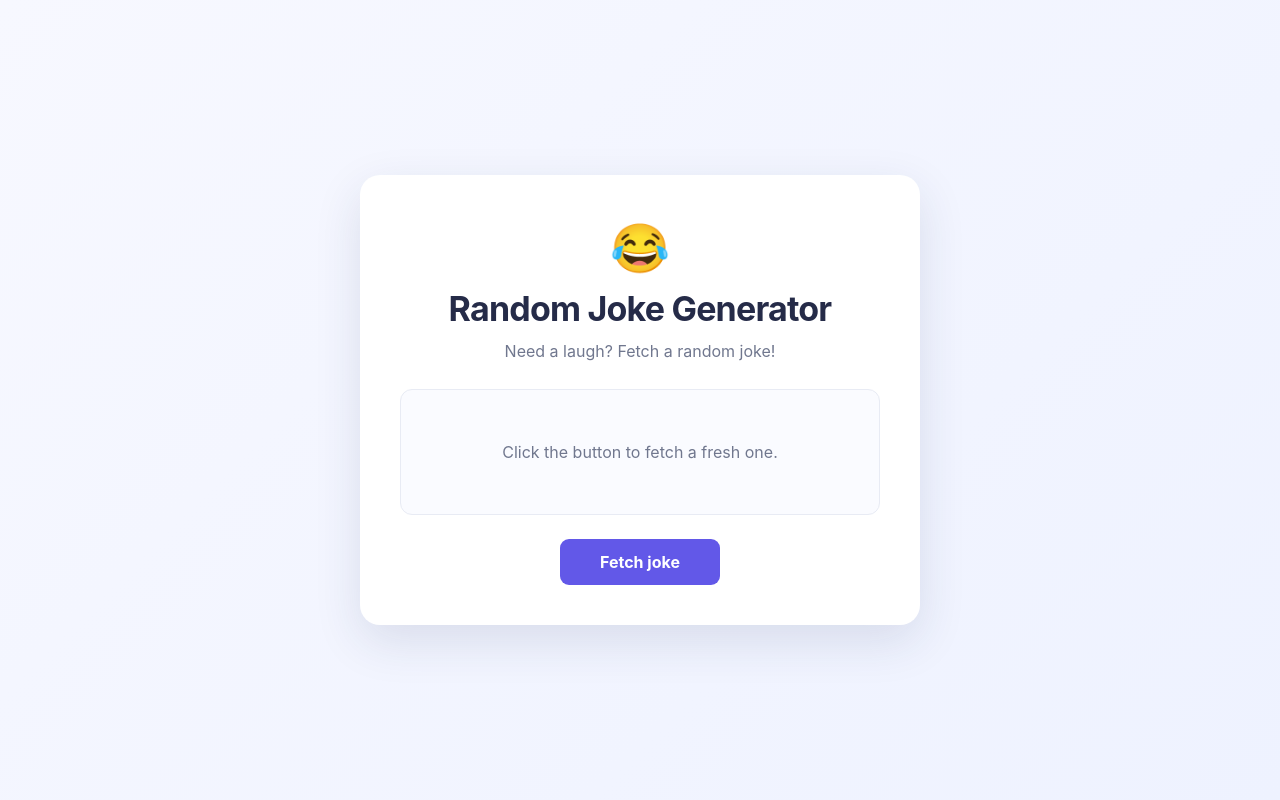
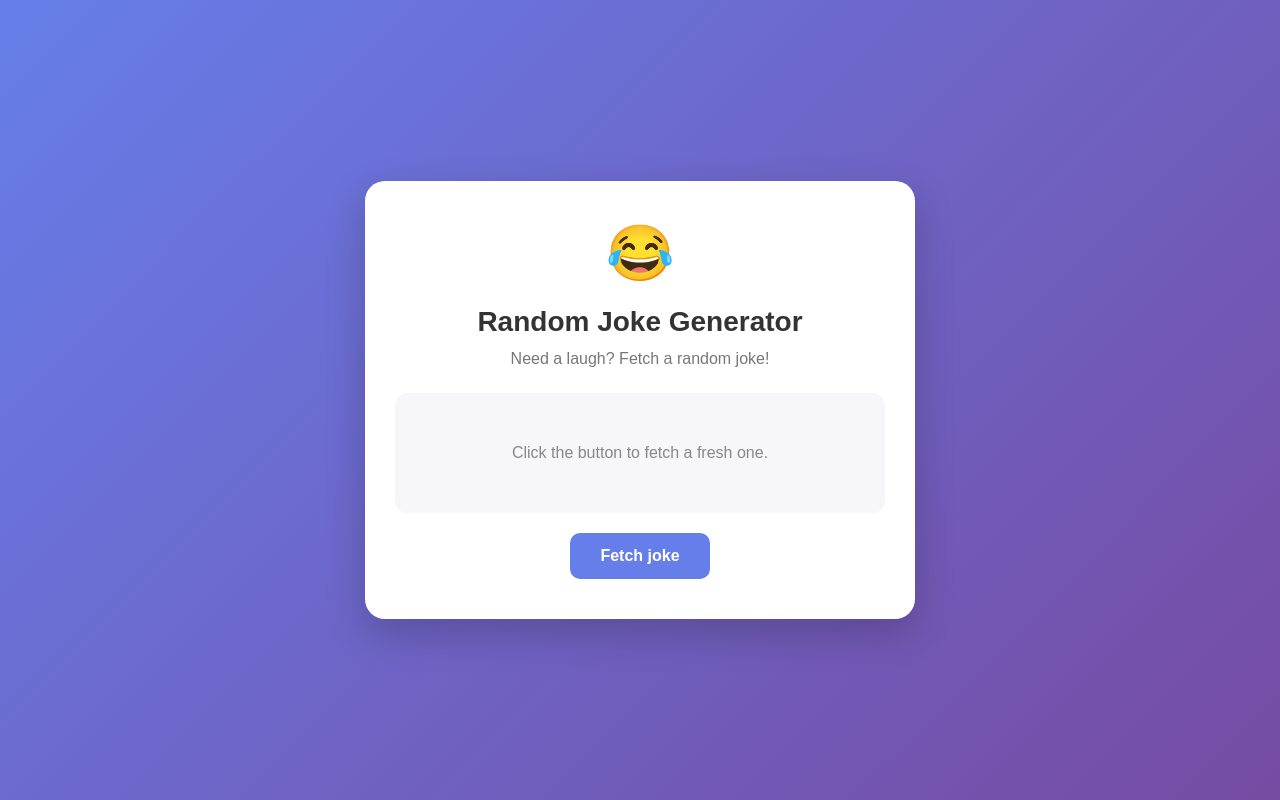
Before and after one commit to Appa45/Assignment7, a React (Vite) app in the folder random-joke-app/: page / in a window 1280 px wide. Built offline with nearby package versions, Linux system fonts and the light colour scheme.

Commit message:
changes in the app.jsx

```diff
--- a/random-joke-app/index.html
+++ b/random-joke-app/index.html
@@ -1,9 +1,9 @@
+
 <!doctype html>
 <html lang="en">
   <head>
     <meta charset="UTF-8" />
     <meta name="viewport" content="width=device-width, initial-scale=1.0" />
-    <meta name="theme-color" content="#f5f7fb" />
     <title>Random Joke Generator</title>
   </head>
   <body>
--- /dev/null
+++ b/random-joke-app/src/App.css
@@ -0,0 +1,119 @@
+
+* {
+  box-sizing: border-box;
+  margin: 0;
+  padding: 0;
+}
+
+body {
+  font-family: Arial, sans-serif;
+  background: linear-gradient(135deg, #667eea, #764ba2);
+  min-height: 100vh;
+}
+
+.page {
+  min-height: 100vh;
+  display: flex;
+  justify-content: center;
+  align-items: center;
+  padding: 20px;
+}
+
+.joke-card {
+  width: 100%;
+  max-width: 550px;
+  padding: 40px 30px;
+  background: white;
+  border-radius: 20px;
+  text-align: center;
+  box-shadow: 0 15px 40px rgba(0, 0, 0, 0.2);
+}
+
+.emoji {
+  font-size: 55px;
+  margin-bottom: 20px;
+}
+
+h1 {
+  color: #333;
+  font-size: 28px;
+  margin-bottom: 12px;
+}
+
+.subtitle {
+  color: #777;
+  margin-bottom: 25px;
+}
+
+.joke-content {
+  min-height: 120px;
+  display: flex;
+  align-items: center;
+  justify-content: center;
+  padding: 20px;
+  margin-bottom: 20px;
+  background: #f7f7fb;
+  border-radius: 12px;
+}
+
+.placeholder {
+  color: #888;
+}
+
+.status-message {
+  color: #667eea;
+  font-weight: bold;
+}
+
+.error-message {
+  color: #e53935;
+  font-weight: bold;
+}
+
+.joke-text {
+  width: 100%;
+}
+
+.setup {
+  color: #333;
+  font-size: 18px;
+  font-weight: bold;
+  margin-bottom: 15px;
+}
+
+.punchline {
+  color: #667eea;
+  font-size: 17px;
+}
+
+button {
+  background: #667eea;
+  color: white;
+  border: none;
+  border-radius: 10px;
+  padding: 14px 30px;
+  font-size: 16px;
+  font-weight: bold;
+  cursor: pointer;
+  transition: 0.2s;
+}
+
+button:hover:not(:disabled) {
+  background: #5265d5;
+  transform: translateY(-2px);
+}
+
+button:disabled {
+  opacity: 0.6;
+  cursor: not-allowed;
+}
+
+@media (max-width: 480px) {
+  .joke-card {
+    padding: 30px 20px;
+  }
+
+  h1 {
+    font-size: 23px;
+  }
+}
--- a/random-joke-app/src/main.jsx
+++ b/random-joke-app/src/main.jsx
@@ -1,7 +1,7 @@
 import React from 'react';
 import ReactDOM from 'react-dom/client';
 import App from './App.jsx';
-import './styles.css';
+import './App.css';
 
 ReactDOM.createRoot(document.getElementById('root')).render(
   <React.StrictMode>
```
Also changed, not shown: random-joke-app/package.json (+6 -5 lines), 3 other files (tests, documents, lock files or other folders).
